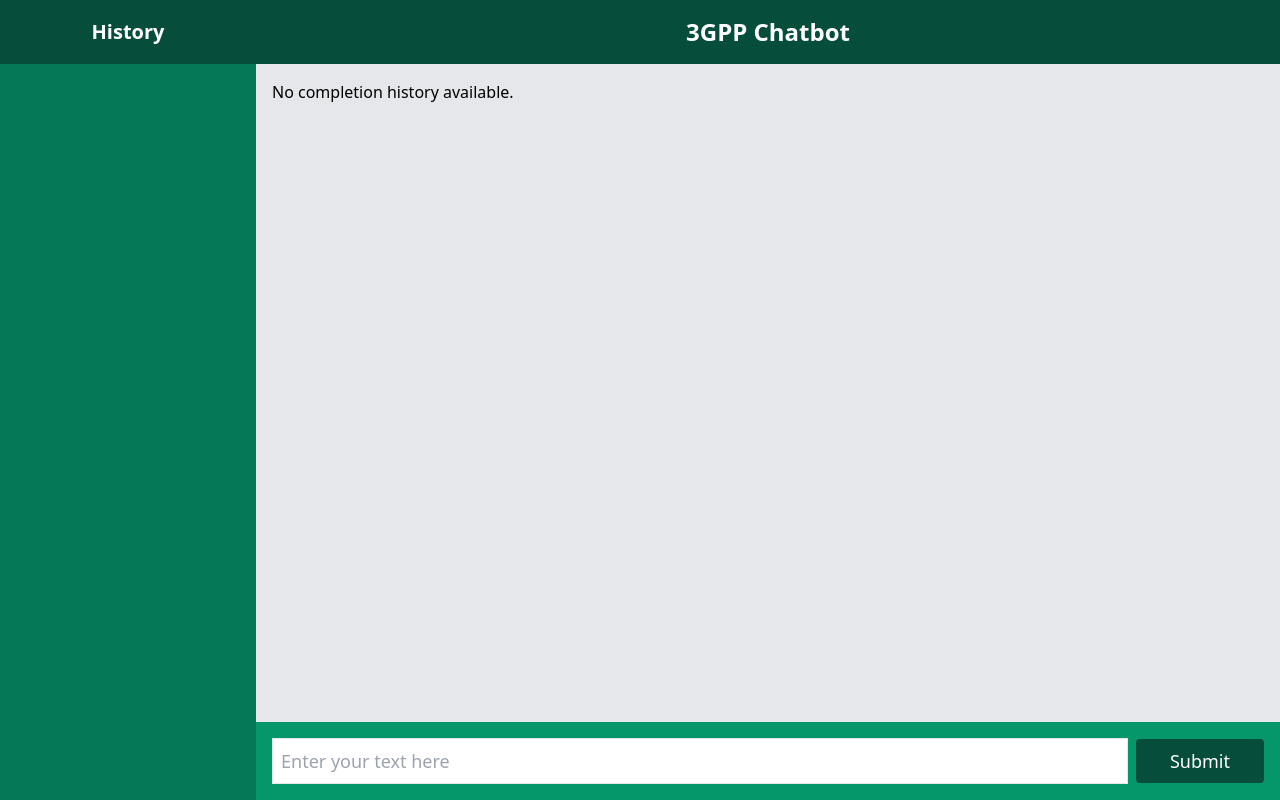
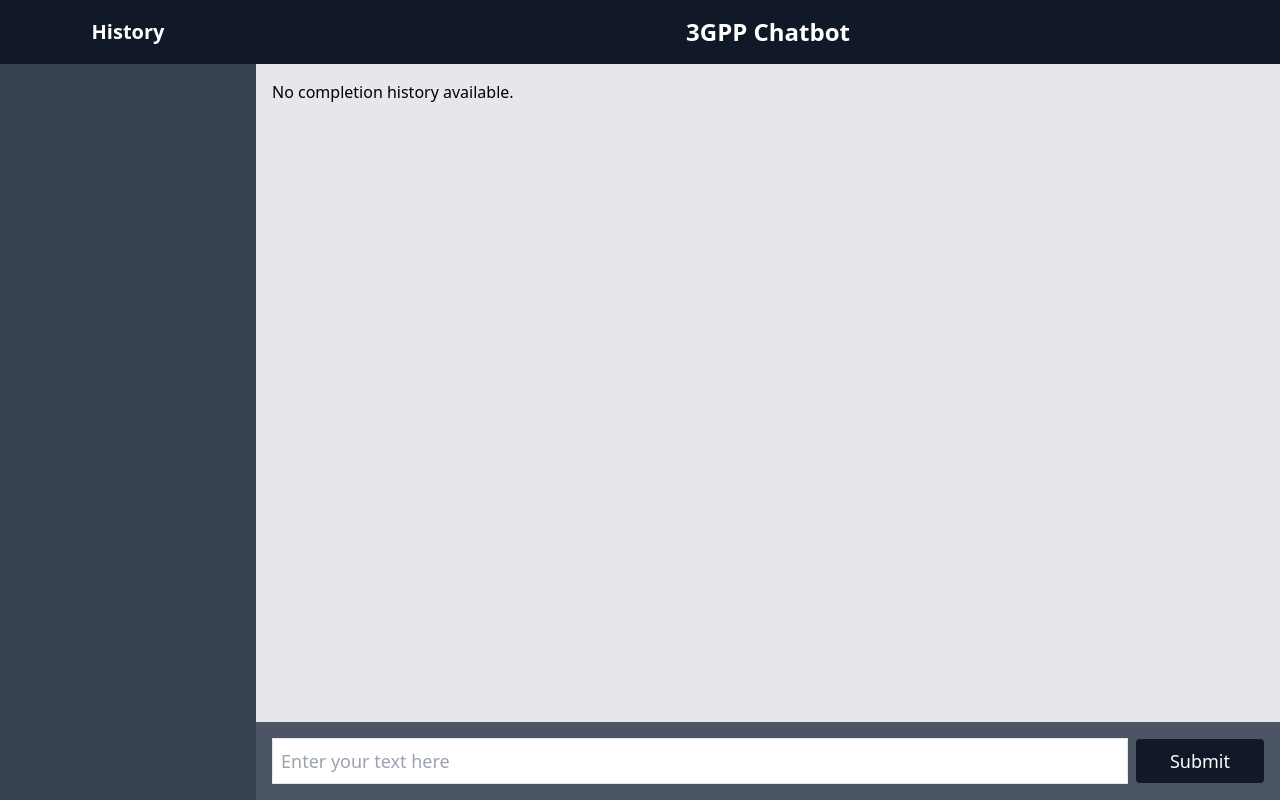
Before and after one commit to 3gpp-RAG-app/app, a Flask app: page / in a window 1280 px wide. Run offline with Flask 3, Linux system fonts and the light colour scheme.

Commit message:
Edited messages output

```diff
--- a/templates/index.html
+++ b/templates/index.html
@@ -7,14 +7,13 @@
     <meta name="viewport" content="width=device-width, initial-scale=1.0">
     <title>Python Frontend</title>
     <link rel="stylesheet" href="https://cdn.jsdelivr.net/npm/tailwindcss@2.2.19/dist/tailwind.min.css">
-    <link rel="stylesheet" href="https://cdn.jsdelivr.net/npm/tailwindcss@2.2.19/dist/tailwind.min.css">
 </head>
 <body class="font-sans">
     <div class="flex h-screen bg-gray-100">
         <!-- Sidebar -->
-        <div class="hidden md:flex md:flex-shrink-0 bg-green-700">
-            <div class="flex flex-col w-64 bg-green-700">
-                <div class="flex items-center justify-center h-16 bg-green-900 text-white">
+        <div class="hidden md:flex md:flex-shrink-0 bg-gray-700">
+            <div class="flex flex-col w-64 bg-gray-700">
+                <div class="flex items-center justify-center h-16 bg-gray-900 text-white">
                     <span class="text-xl font-semibold">History</span>
                 </div>
             </div>
@@ -23,7 +22,7 @@
         <!-- Main Content -->
         <div class="flex flex-col flex-1 overflow-hidden">
             <!-- Top Bar/Header -->
-            <header class="w-full bg-green-900 text-white">
+            <header class="w-full bg-gray-900 text-white">
                 <div class="flex items-center justify-center p-4">
                     <h1 class="text-2xl font-semibold">3GPP Chatbot</h1>
                 </div>
@@ -36,14 +35,14 @@
                             <!-- User message -->
                             <div class="flex items-start mb-4">
                                 <img src="USER_PROFILE_IMAGE_URL" alt="User Profile Picture" class="w-10 h-10 rounded-full mr-2">
-                                <div class="bg-green-300 rounded-lg p-2">
-                                    <p>User: {{ item.user }}</p>
+                                <div class="bg-gray-300 rounded-lg p-2">
+                                    <p>{{ item.user }}</p>
                                 </div>
                             </div>
                             <!-- Bot response -->
                             <div class="flex items-start justify-end mb-4">
-                                <div class="bg-green-500 rounded-lg p-2">
-                                    <p>Bot: {{ item.bot }}</p>
+                                <div class="bg-gray-500 rounded-lg p-2">
+                                    <p>{{ item.bot }}</p>
                                 </div>
                                 <img src="BOT_PROFILE_IMAGE_URL" alt="Bot Profile Picture" class="w-10 h-10 rounded-full ml-2">
                             </div>
@@ -55,10 +54,10 @@
             </main>
 
 
-            <form action="{{ url_for('submit') }}" method="post" class="flex items-center justify-between bg-green-600 p-4">
+            <form action="{{ url_for('submit') }}" method="post" class="flex items-center justify-between bg-gray-600 p-4">
                 <label for="user_input" class="sr-only">User Input:</label>
                 <input type="text" name="user_input" required class="flex-1 border p-2 mr-2 text-lg" placeholder="Enter your text here">
-                <button type="submit" class="bg-green-900 text-white p-2 rounded w-32 text-lg">Submit</button>
+                <button type="submit" class="bg-gray-900 text-white p-2 rounded w-32 text-lg">Submit</button>
             </form>
         </div>
     </div>
```
Also changed, not shown: README.md (added).
